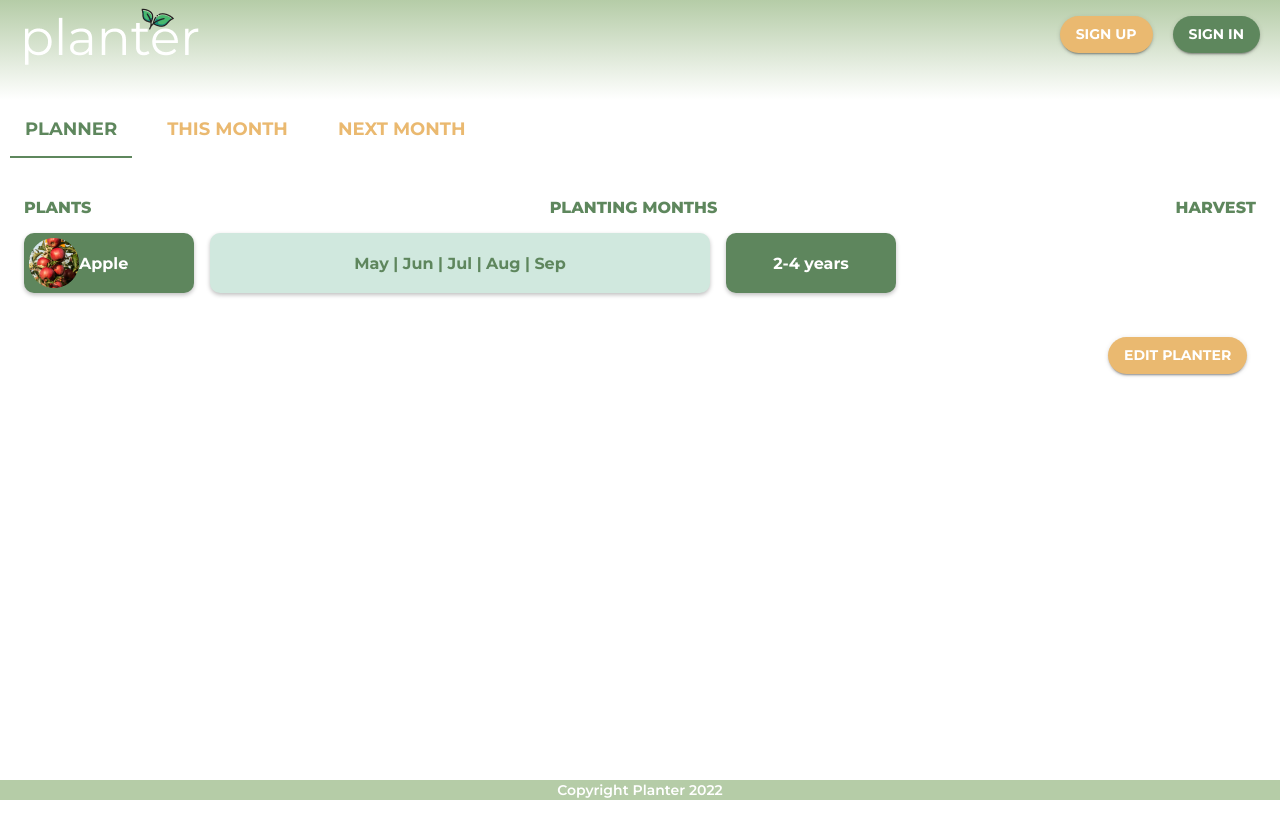
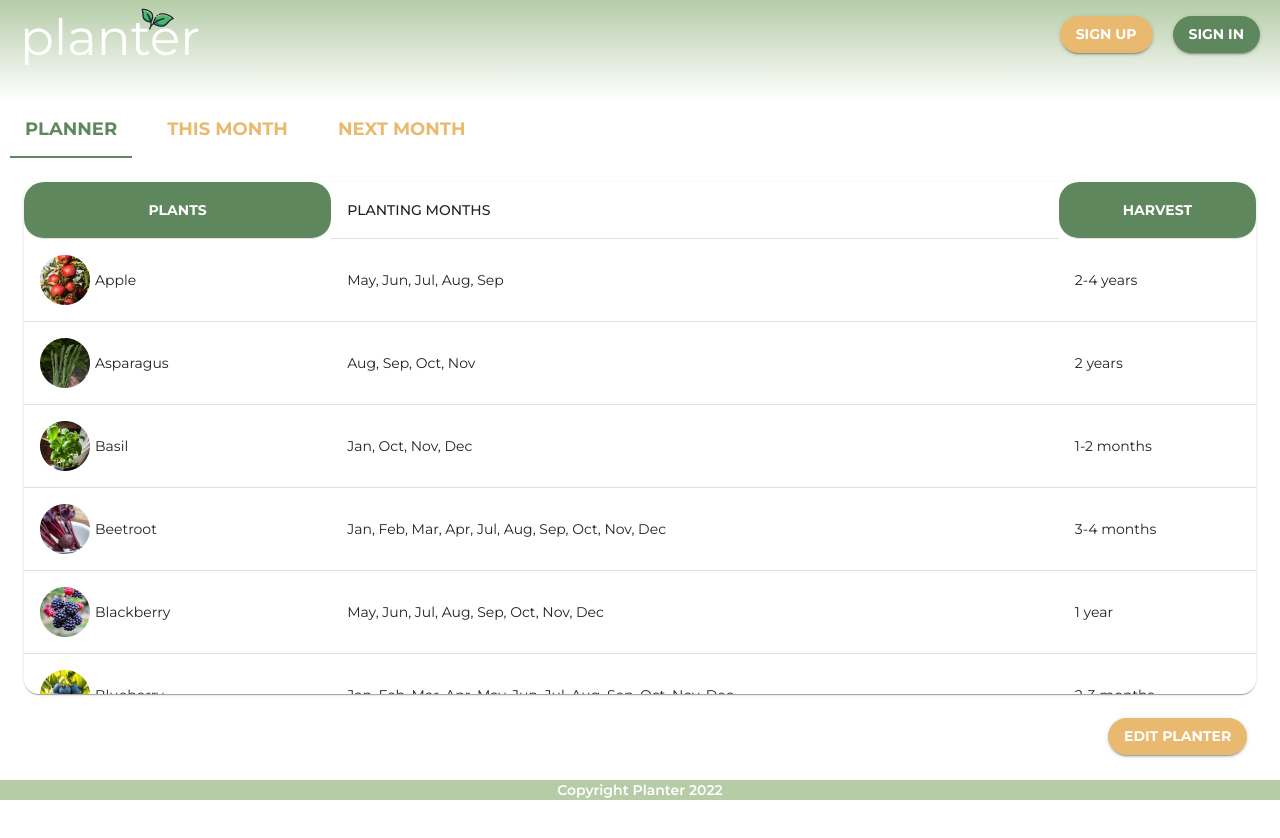
Before and after one commit to tessrexx/PlanterWebapp, a React (Create React App) app: page /planner in a window 1280 px wide. Shown: the top 838 px of the page. Before the commit the page ends 800 px from the top, so only its background shows below. Built offline with nearby package versions, Linux system fonts and the light colour scheme; no server answers.

Commit message:
Yearly planner view converted to table. Working on css

```diff
--- a/package.json
+++ b/package.json
@@ -5,6 +5,7 @@
   "dependencies": {
     "@emotion/react": "^11.9.0",
     "@emotion/styled": "^11.8.1",
+    "@material-ui/styles": "^4.11.5",
     "@mui/icons-material": "^5.6.2",
     "@mui/lab": "^5.0.0-alpha.83",
     "@mui/material": "^5.6.4",
--- a/src/Components/PlannerBar.css
+++ /dev/null
@@ -1,61 +0,0 @@
-/* Planner bar container css */
-.plantbar {
-  display: flex;
-  flex-direction: row;
-}
-
-/* Plant image and name container css */
-.plantNameAndImageContainer {
-  box-shadow: 0px 2px 4px 0px rgba(0, 0, 0, 0.25);
-  width: 170px;
-  height: 60px;
-  background-color: #5e865d;
-  color: #ffffff;
-  font-weight: 700;
-  display: flex;
-  flex-direction: row;
-  margin-bottom: 1.25rem;
-  margin-right: 1rem;
-  border-radius: 10px;
-}
-
-/* Plant image container css */
-.imageContainer {
-  margin-top: 5px;
-  margin-left: 5px;
-}
-
-/* Planting months container css */
-.plantingMonthsContainer {
-  box-shadow: 0px 2px 4px 0px rgba(0, 0, 0, 0.25);
-  width: 500px;
-  height: 60px;
-  background-color: #d0e8de;
-  color: #5e865d;
-  font-weight: 700;
-  display: flex;
-  justify-content: center;
-  align-items: center;
-  flex-direction: row;
-  margin-bottom: 1.25rem;
-  margin-right: 1rem;
-  border-radius: 10px;
-}
-
-/* Harvest container css */
-.plantingHarvestContainer {
-  box-shadow: 0px 2px 4px 0px rgba(0, 0, 0, 0.25);
-  width: 170px;
-  height: 60px;
-  background-color: #5e865d;
-  color: #ffffff;
-  font-weight: 700;
-  display: flex;
-  justify-content: center;
-  align-items: center;
-  text-align: center;
-  flex-direction: row;
-  margin-bottom: 1.25rem;
-  margin-right: 1rem;
-  border-radius: 10px;
-}
--- a/src/Components/PlannerBar.jsx
+++ /dev/null
@@ -1,29 +0,0 @@
-// API Imports
-import React from "react";
-// Infile CSS Import
-import "./PlannerBar.css";
-
-// Component for yearly planner on Planner Page
-// Displays plant name, image, planting months, and harvest times
-const PlannerBar = ({ title, roundimage, months, harvest }) => {
-  // Output
-  return (
-    <div className="plantbar">
-      <div className="plantNameAndImageContainer">
-        <div className="imageContainer">
-          <img className="plantImageRound" src={roundimage} alt="" />
-        </div>
-        <h4>{title}</h4>
-      </div>
-      <div className="plantingMonthsContainer">
-        <h4>{months}</h4>
-      </div>
-      <div className="plantingHarvestContainer">
-        <h4>{harvest}</h4>
-      </div>
-    </div>
-  );
-};
-
-// Export from module
-export default PlannerBar;
--- /dev/null
+++ b/src/Components/PlannerTable.css
@@ -0,0 +1,17 @@
+.headerLabels {
+  border-radius: 20px;
+  background-color: #5e875d !important;
+  color: #ffffff !important;
+  text-align: center !important;
+  font-weight: 700 !important;
+}
+
+.plantName {
+  display: flex !important;
+  flex-direction: row !important;
+  align-items: center !important;
+}
+
+.imageContainer {
+  padding-right: 5px;
+}
--- /dev/null
+++ b/src/Components/PlannerTable.jsx
@@ -0,0 +1,56 @@
+// API Imports
+import React from "react";
+import { useState } from "react";
+// MUI Library & Component Imports
+import {
+  TableContainer,
+  Table,
+  TableHead,
+  TableBody,
+  TableCell,
+  Paper,
+  TableRow,
+} from "@mui/material";
+import { makeStyles } from "@material-ui/styles";
+import "./PlannerTable.css";
+// Temp Plant Data File Import
+import plantData from "../Data/PlantInfo.json";
+import theme from "./theme";
+import { CenterFocusStrong } from "@mui/icons-material";
+
+const useStyles = makeStyles((theme) => ({
+  TableContainer: { borderRadius: 15 },
+}));
+
+const PlannerTable = () => {
+  // Filter data set/state
+  const [data, setData] = useState(plantData);
+
+  return (
+    <TableContainer component={Paper} sx={{ maxHeight: "64vh" }}>
+      <Table stickyHeader>
+        <TableHead>
+          <TableRow>
+            <TableCell className="headerLabels">PLANTS</TableCell>
+            <TableCell>PLANTING MONTHS</TableCell>
+            <TableCell className="headerLabels">HARVEST</TableCell>
+          </TableRow>
+        </TableHead>
+        <TableBody>
+          {data.map((row) => (
+            <TableRow key={row.id}>
+              <TableCell className="plantName">
+                <img src={row.roundimage} alt="" className="imageContainer" />
+                {row.id}
+              </TableCell>
+              <TableCell>{row.months}</TableCell>
+              <TableCell>{row.harvest}</TableCell>
+            </TableRow>
+          ))}
+        </TableBody>
+      </Table>
+    </TableContainer>
+  );
+};
+
+export default PlannerTable;
--- a/src/Components/theme.js
+++ b/src/Components/theme.js
@@ -73,6 +73,14 @@ export const theme = createTheme({
         },
       },
     },
+    // Table Style Override
+    MuiTableContainer: {
+      styleOverrides: {
+        root: {
+          borderRadius: "15px",
+        },
+      },
+    },
   },
 });
 
--- a/src/Data/PlantInfo.json
+++ b/src/Data/PlantInfo.json
@@ -2,7 +2,7 @@
   {
     "id": "Apple",
     "image": "plantImages/apple.png",
-    "roundImage": "plantImages/appleround.png",
+    "roundimage": "plantImages/appleround.png",
     "type": "fruit",
     "harvest": "2-4 years",
     "months": "May, Jun, Jul, Aug, Sep"
@@ -50,7 +50,7 @@
   {
     "id": "BokChoi",
     "image": "plantImages/bokchoi.png",
-    "roundimage": "plantImages/blueberryround.png",
+    "roundimage": "plantImages/bokchoiround.png",
     "type": "vegetable",
     "harvest": "1-2 months",
     "months": "Mar, Apr, Aug, Sep, Oct, Nov"
@@ -58,7 +58,7 @@
   {
     "id": "BroadBean",
     "image": "plantImages/broadbean.png",
-    "roundimage": "plantImages/broadbeanround.png",
+    "roundimage": "plantImages/broadbeansround.png",
     "type": "vegetable",
     "harvest": "3-5 months",
     "months": "Mar, Apr, Jun, Jul"
@@ -234,7 +234,7 @@
   {
     "id": "Peas",
     "image": "plantImages/peas.png",
-    "imageround": "plantImages/peasround.png",
+    "roundimage": "plantImages/peasround.png",
     "type": "vegetable",
     "harvest": "1-2 months",
     "months": "May, Jun, Jul, Aug, Sep, Oct"
--- a/src/Pages/PlannerViewPage.jsx
+++ b/src/Pages/PlannerViewPage.jsx
@@ -9,7 +9,7 @@ import { TabContext, TabList, TabPanel } from "@mui/lab";
 // In-file CSS & Component Imports
 import "./PlannerView.css";
 import Navbar from "../Components/Navbar";
-import PlannerBar from "../Components/PlannerBar";
+import PlannerTable from "../Components/PlannerTable";
 import Footer from "../Components/Footer";
 
 // Function for page /planner
@@ -36,19 +36,7 @@ function Planner() {
           </TabList>
         </Box>
         <TabPanel value="1">
-          <div className="layoutContainer">
-            <div className="yearlyViewHeadings">
-              <p className="layoutLeft">PLANTS</p>
-              <p className="layoutCenter">PLANTING MONTHS</p>
-              <p className="layoutRight">HARVEST</p>
-            </div>
-          </div>
-          <PlannerBar // Demo Info
-            roundimage={"plantImages/appleround.png"}
-            title={"Apple"}
-            months={"May | Jun | Jul | Aug | Sep"}
-            harvest={"2-4 years"}
-          />
+          <PlannerTable />
         </TabPanel>
         <TabPanel value="2">This Month View</TabPanel>
         <TabPanel value="3">Next Month View</TabPanel>
```
Also changed, not shown: 1 other file (tests, documents, lock files or other folders).
